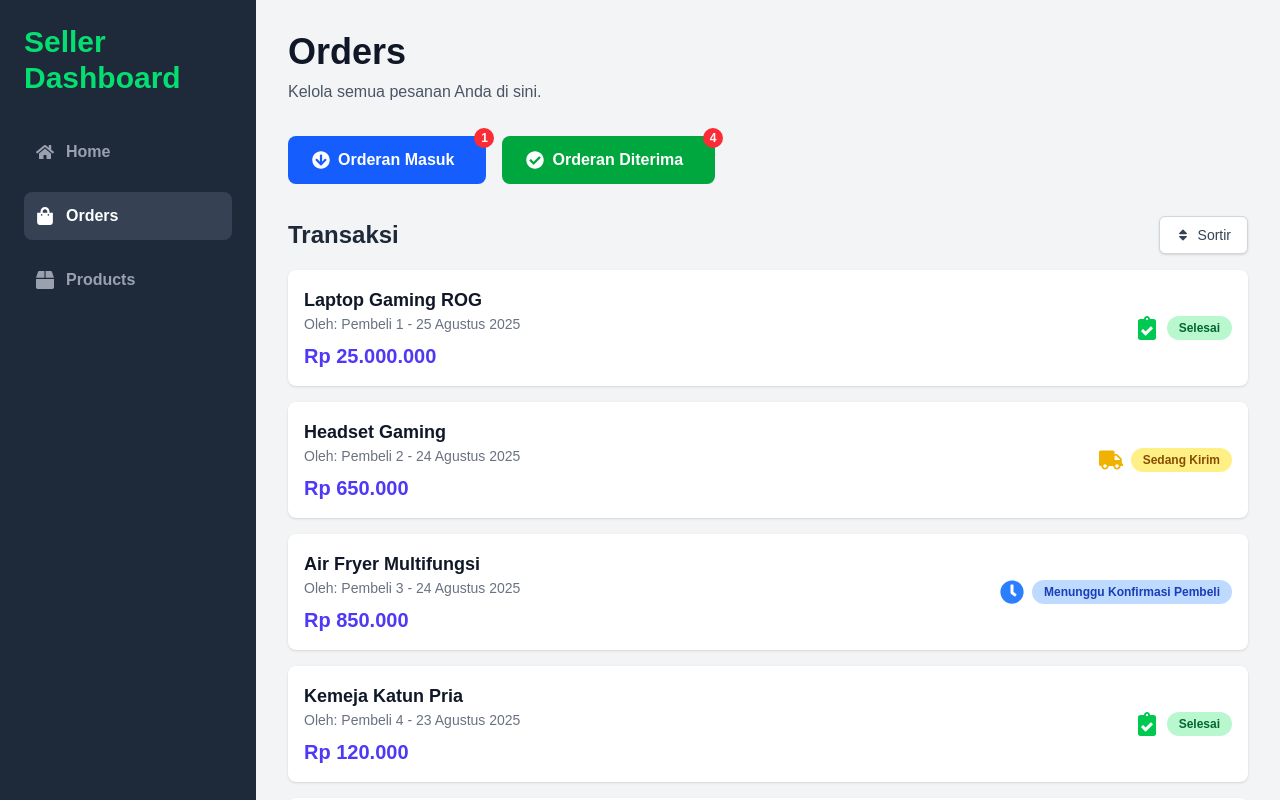
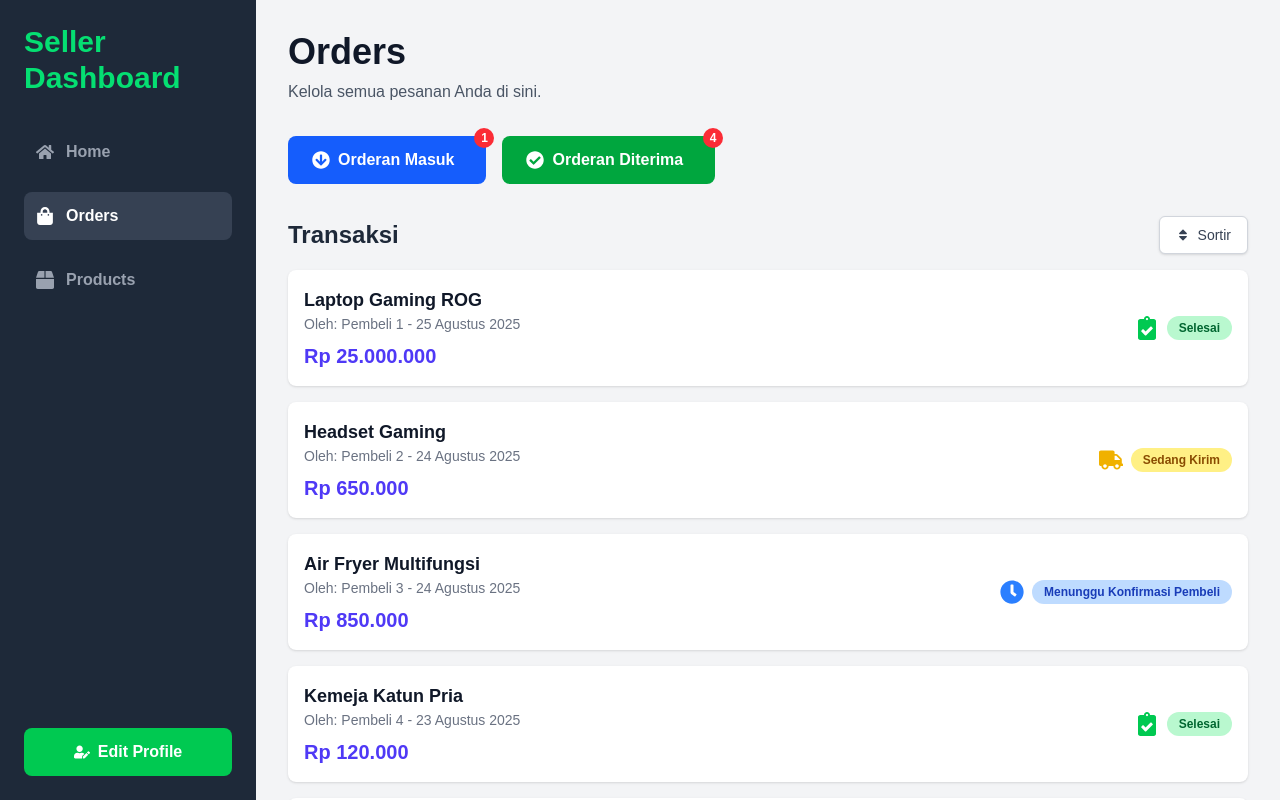
Before and after one commit to difhaels/dexx-fe, a Next.js app: page /seller/orders in a window 1280 px wide. Shown: the top 800 px of the page. Built offline with nearby package versions, Linux system fonts and the light colour scheme.

Commit message:
side bar edit

```diff
--- a/src/app/components/Sidebar.jsx
+++ b/src/app/components/Sidebar.jsx
@@ -1,14 +1,12 @@
 import React from "react";
-import {
-  FaHome,
-  FaBox,
-  FaShoppingBag,
-} from "react-icons/fa";
+import { FaHome, FaBox, FaShoppingBag, FaUserEdit } from "react-icons/fa";
 import Link from "next/link";
 
-export default function Sidebar({x}) {
+export default function Sidebar({ x }) {
   return (
-    <aside className="fixed w-64 bg-gray-800 text-white p-6 min-h-screen">
+    <aside className="fixed w-64 bg-gray-800 text-white p-6 min-h-screen flex flex-col justify-between">
+      {/* Atas */}
+      <div>
         <h2 className="text-3xl font-bold mb-8 text-green-400">
           Seller Dashboard
         </h2>
@@ -55,6 +53,18 @@ export default function Sidebar({x}) {
             </li>
           </ul>
         </nav>
+      </div>
+
+      {/* Bawah */}
+      <div className="mt-8">
+        <Link
+          href="/seller/profile/edit"
+          className="flex items-center justify-center bg-green-500 hover:bg-green-600 text-white py-3 px-4 rounded-lg transition-colors"
+        >
+          <FaUserEdit className="mr-2" />
+          <span className="font-semibold">Edit Profile</span>
+        </Link>
+      </div>
     </aside>
   );
 }
```
Lines whose indentation alone changed are shown as unchanged.
